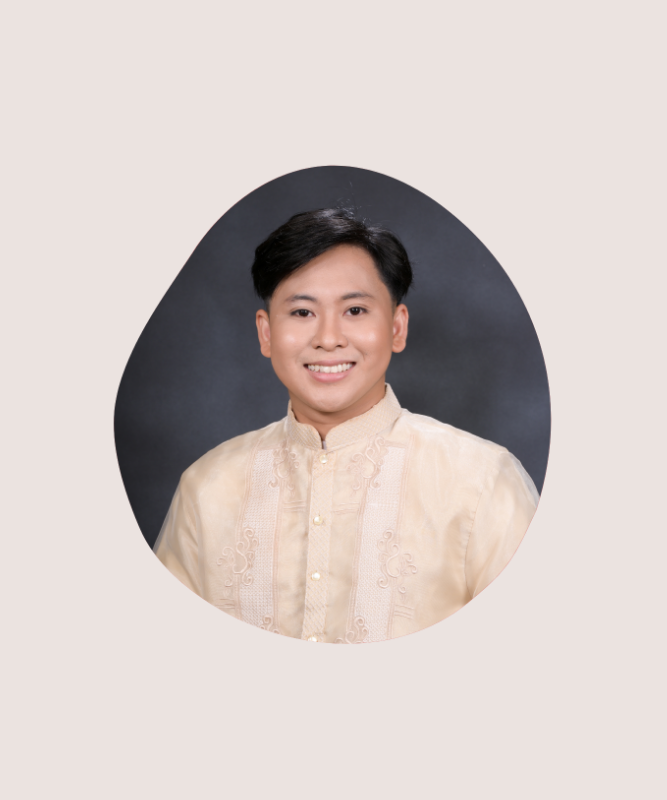
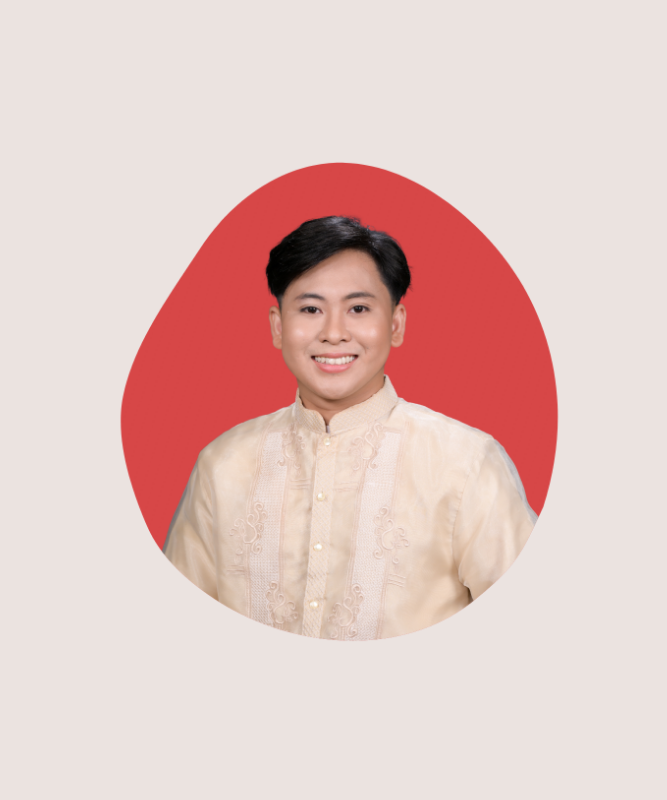
Before and after one commit to ChristianDriz/Christian-Portfolio, a plain HTML site: page index.html in a window 1280 px wide. Shown: the top 800 px of the page, 613-1280 px from the left. Drawn offline with nearby package versions, Linux system fonts and the light colour scheme; some packages are replaced by stand-ins of ours; a script that the page names is missing.

Commit message:
new image

```diff
--- a/index.html
+++ b/index.html
@@ -79,7 +79,7 @@
                     </div>
                 </div>
                 <div class="col-12 col-md-6 order-first order-md-2 img-icon" data-aos="fade-left" data-aos-delay="200">
-                    <img src="assets/img/barong.png" alt="me">
+                    <img src="assets/img/barong-pogi-red.png" alt="me">
                 </div>
             </div>
         </div>
```
Also changed, not shown: assets/img/barong-pogi-red.png (added), assets/img/barong-pogi.png (added), 1 other file.
